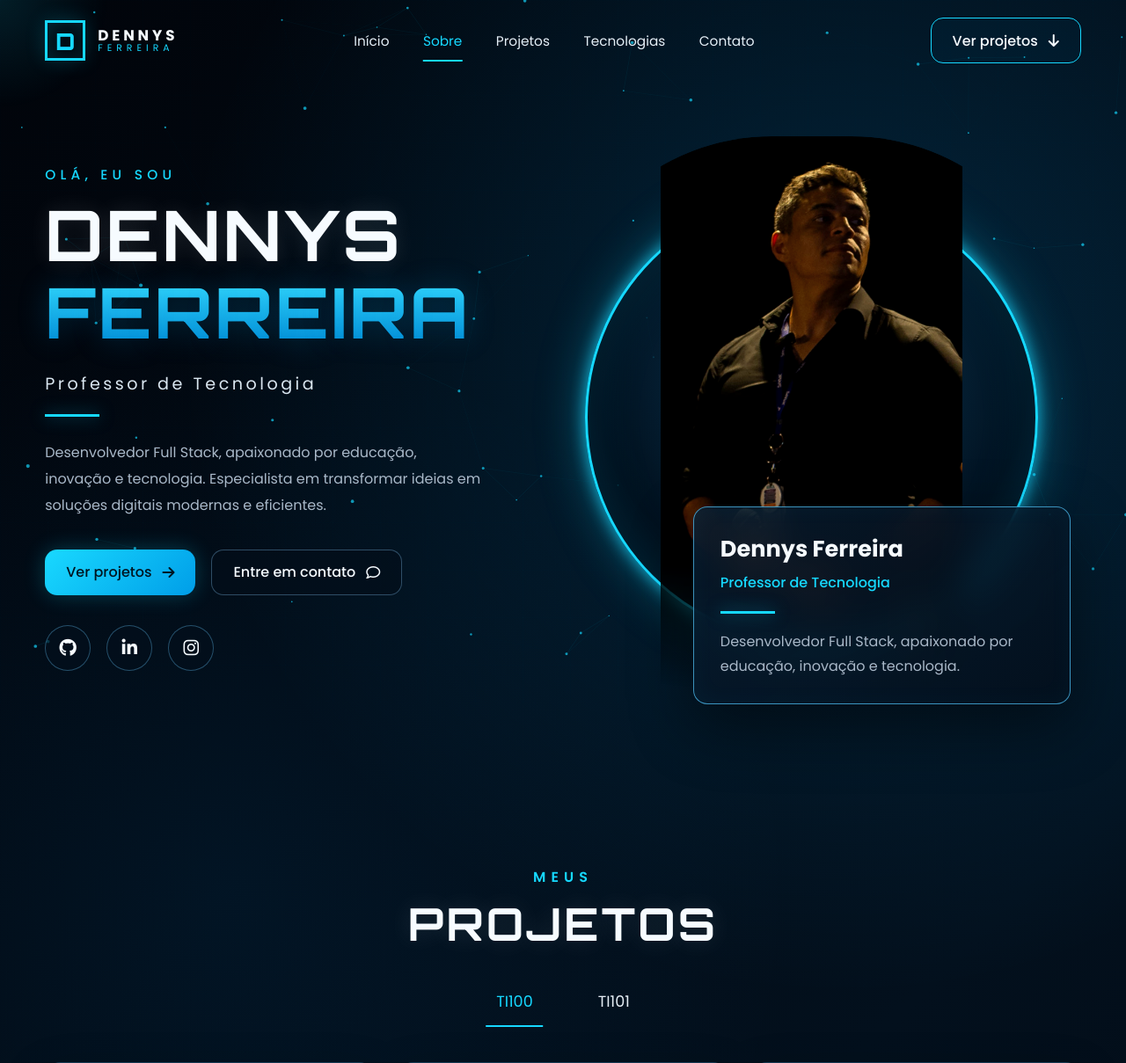
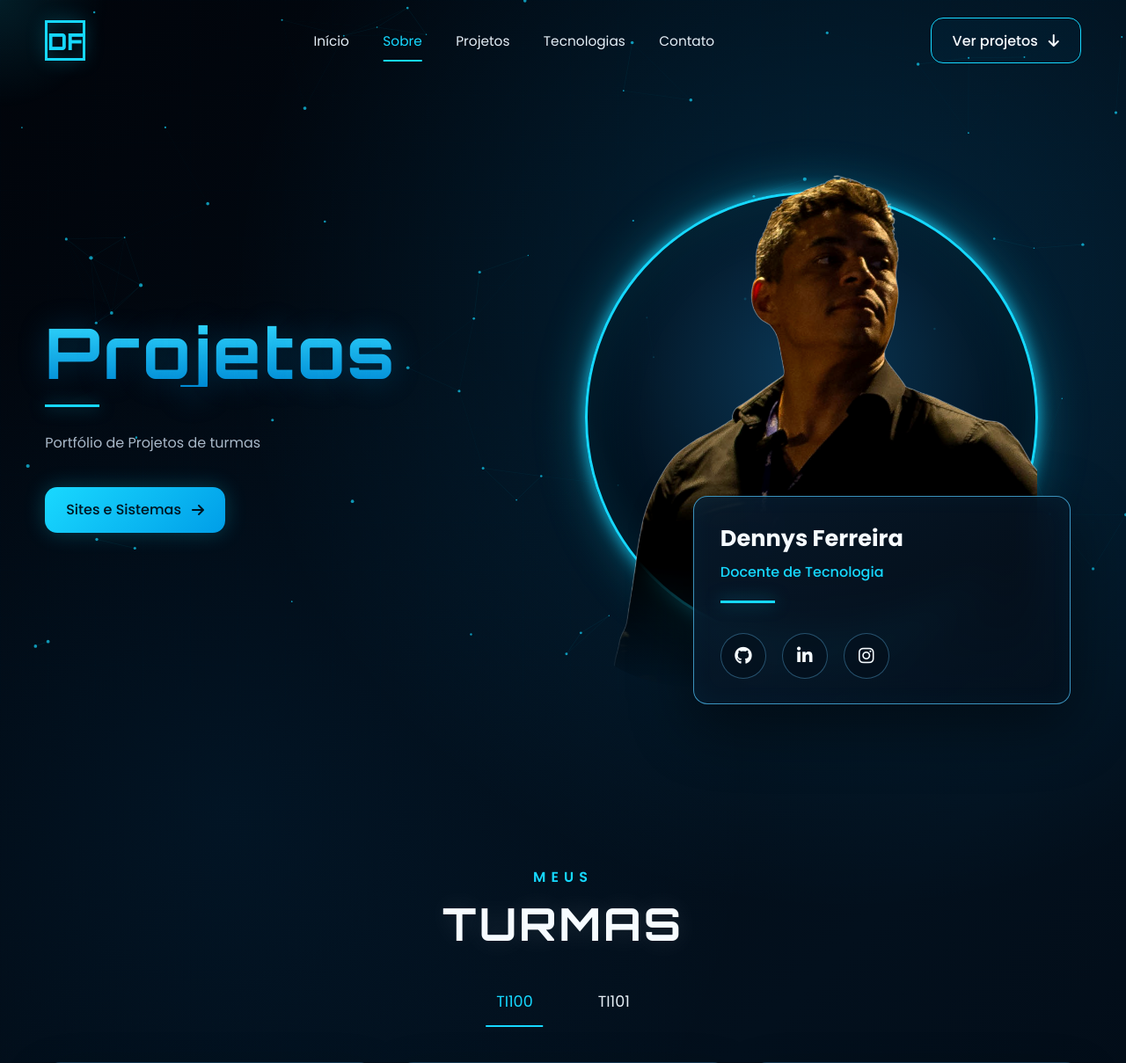
Before and after one commit to DennysWFerreira/dennysferreira, a PHP site: page / in a window 1280 px wide. Shown: the top 1209 px of the page at 88% size. Run offline with PHP 8.4, Linux system fonts and the light colour scheme.

Commit message:
siteV2.2
Alteração de textos.

```diff
--- a/css/style.css
+++ b/css/style.css
@@ -846,7 +846,7 @@ footer {
   .bio-card {
     right: 50%;
     transform: translateX(50%);
-    width: min(78%, 440px);
+    width: min(70%, 440px);
   }
 
   .contact-card {
--- a/index.html
+++ b/index.html
@@ -1,5 +1,6 @@
 <!DOCTYPE html>
 <html lang="pt-BR">
+
 <head>
     <meta charset="UTF-8">
     <meta name="viewport" content="width=device-width, initial-scale=1.0">
@@ -8,20 +9,22 @@
 
     <link rel="preconnect" href="https://fonts.googleapis.com">
     <link rel="preconnect" href="https://fonts.gstatic.com" crossorigin>
-  <link href="https://fonts.googleapis.com/css2?family=Orbitron:wght@500;600;700;800&family=Poppins:wght@300;400;500;600;700&display=swap" rel="stylesheet">
+    <link
+        href="https://fonts.googleapis.com/css2?family=Orbitron:wght@500;600;700;800&family=Poppins:wght@300;400;500;600;700&display=swap"
+        rel="stylesheet">
     <link rel="stylesheet" href="https://cdnjs.cloudflare.com/ajax/libs/font-awesome/6.7.2/css/all.min.css">
     <link rel="stylesheet" href="css/style.css">
 </head>
+
 <body>
     <canvas id="network" aria-hidden="true"></canvas>
     <div class="cursor-glow" aria-hidden="true"></div>
 
     <header class="topbar" id="inicio">
         <a href="#inicio" class="brand" aria-label="Ir para o início">
-      <span class="brand-symbol">D</span>
+            <span class="brand-symbol">DF</span>
             <span class="brand-text">
-        <strong>DENNYS</strong>
-        <small>FERREIRA</small>
+
             </span>
         </a>
 
@@ -45,26 +48,34 @@
     <main>
         <section class="hero section-shell" id="sobre">
             <div class="hero-copy reveal">
-        <p class="eyebrow">OLÁ, EU SOU</p>
                 <h1>
-          <span>DENNYS</span>
-          <strong>FERREIRA</strong>
+                    <strong>Projetos</strong>
+
                 </h1>
-        <p class="role">Professor de Tecnologia</p>
                 <span class="short-line"></span>
                 <p class="summary">
-          Desenvolvedor Full Stack, apaixonado por educação, inovação e tecnologia.
-          Especialista em transformar ideias em soluções digitais modernas e eficientes.
+                    Portfólio de Projetos de turmas
                 </p>
 
                 <div class="hero-actions">
                     <a class="primary-button" href="#projetos">
-            Ver projetos <i class="fa-solid fa-arrow-right"></i>
-          </a>
-          <a class="secondary-button" href="#contato">
-            Entre em contato <i class="fa-regular fa-comment"></i>
+                        Sites e Sistemas<i class="fa-solid fa-arrow-right"></i>
                     </a>
                 </div>
+
+            </div>
+
+            <div class="hero-visual reveal">
+                <div class="portrait-halo"></div>
+
+                <div class="portrait-frame">
+                    <img src="img/foto.png" alt="Dennys Ferreira em uma apresentação" loading="eager">
+                </div>
+
+                <article class="bio-card">
+                    <h2>Dennys Ferreira</h2>
+                    <h3>Docente de Tecnologia</h3>
+                    <span class="bio-line"></span>
 
                 <div class="social-links" aria-label="Redes sociais">
                     <a href="https://github.com" target="_blank" rel="noopener noreferrer" aria-label="GitHub">
@@ -77,22 +88,6 @@
                         <i class="fa-brands fa-instagram"></i>
                     </a>
                 </div>
-      </div>
-
-      <div class="hero-visual reveal">
-        <div class="portrait-halo"></div>
-
-        <div class="portrait-frame">
-          <img src="img/Foto.jpg" alt="Dennys Ferreira em uma apresentação" loading="eager">
-        </div>
-
-        <article class="bio-card">
-          <h2>Dennys Ferreira</h2>
-          <h3>Professor de Tecnologia</h3>
-          <span class="bio-line"></span>
-          <p>
-            Desenvolvedor Full Stack, apaixonado por educação, inovação e tecnologia.
-          </p>
                 </article>
             </div>
         </section>
@@ -100,7 +95,7 @@
         <section class="projects section-shell" id="projetos">
             <div class="section-heading reveal">
                 <p>MEUS</p>
-        <h2>PROJETOS</h2>
+                <h2>TURMAS</h2>
             </div>
 
             <div class="project-tabs reveal" role="tablist" aria-label="Turmas">
@@ -110,58 +105,82 @@
 
             <div class="project-panel active" id="ti100">
                 <div class="project-grid">
-          <a class="project-card reveal" href="https://www.google.com" target="_blank" rel="noopener noreferrer">
+                    <a class="project-card reveal" href="https://www.google.com" target="_blank"
+                        rel="noopener noreferrer">
                         <div class="project-visual visual-dashboard"><span>TI100</span></div>
-            <div class="project-info"><strong>Grupo 1</strong><i class="fa-solid fa-arrow-up-right-from-square"></i></div>
+                        <div class="project-info"><strong>Grupo 1</strong><i
+                                class="fa-solid fa-arrow-up-right-from-square"></i></div>
                     </a>
-          <a class="project-card reveal" href="https://www.google.com" target="_blank" rel="noopener noreferrer">
+                    <a class="project-card reveal" href="https://www.google.com" target="_blank"
+                        rel="noopener noreferrer">
                         <div class="project-visual visual-code"><span>WEB</span></div>
-            <div class="project-info"><strong>Grupo 2</strong><i class="fa-solid fa-arrow-up-right-from-square"></i></div>
+                        <div class="project-info"><strong>Grupo 2</strong><i
+                                class="fa-solid fa-arrow-up-right-from-square"></i></div>
                     </a>
-          <a class="project-card reveal" href="https://www.google.com" target="_blank" rel="noopener noreferrer">
+                    <a class="project-card reveal" href="https://www.google.com" target="_blank"
+                        rel="noopener noreferrer">
                         <div class="project-visual visual-globe"><span>DATA</span></div>
-            <div class="project-info"><strong>Grupo 3</strong><i class="fa-solid fa-arrow-up-right-from-square"></i></div>
+                        <div class="project-info"><strong>Grupo 3</strong><i
+                                class="fa-solid fa-arrow-up-right-from-square"></i></div>
                     </a>
-          <a class="project-card reveal" href="https://www.google.com" target="_blank" rel="noopener noreferrer">
+                    <a class="project-card reveal" href="https://www.google.com" target="_blank"
+                        rel="noopener noreferrer">
                         <div class="project-visual visual-grid"><span>APP</span></div>
-            <div class="project-info"><strong>Grupo 4</strong><i class="fa-solid fa-arrow-up-right-from-square"></i></div>
+                        <div class="project-info"><strong>Grupo 4</strong><i
+                                class="fa-solid fa-arrow-up-right-from-square"></i></div>
                     </a>
-          <a class="project-card reveal" href="https://www.google.com" target="_blank" rel="noopener noreferrer">
+                    <a class="project-card reveal" href="https://www.google.com" target="_blank"
+                        rel="noopener noreferrer">
                         <div class="project-visual visual-neon"><span>UX</span></div>
-            <div class="project-info"><strong>Grupo 5</strong><i class="fa-solid fa-arrow-up-right-from-square"></i></div>
+                        <div class="project-info"><strong>Grupo 5</strong><i
+                                class="fa-solid fa-arrow-up-right-from-square"></i></div>
                     </a>
-          <a class="project-card reveal" href="https://www.google.com" target="_blank" rel="noopener noreferrer">
+                    <a class="project-card reveal" href="https://www.google.com" target="_blank"
+                        rel="noopener noreferrer">
                         <div class="project-visual visual-terminal"><span>DEV</span></div>
-            <div class="project-info"><strong>Grupo 6</strong><i class="fa-solid fa-arrow-up-right-from-square"></i></div>
+                        <div class="project-info"><strong>Grupo 6</strong><i
+                                class="fa-solid fa-arrow-up-right-from-square"></i></div>
                     </a>
                 </div>
             </div>
 
             <div class="project-panel" id="ti101">
                 <div class="project-grid">
-          <a class="project-card reveal" href="https://www.google.com" target="_blank" rel="noopener noreferrer">
+                    <a class="project-card reveal" href="https://www.google.com" target="_blank"
+                        rel="noopener noreferrer">
                         <div class="project-visual visual-neon"><span>TI101</span></div>
-            <div class="project-info"><strong>Grupo 1</strong><i class="fa-solid fa-arrow-up-right-from-square"></i></div>
+                        <div class="project-info"><strong>Grupo 1</strong><i
+                                class="fa-solid fa-arrow-up-right-from-square"></i></div>
                     </a>
-          <a class="project-card reveal" href="https://www.google.com" target="_blank" rel="noopener noreferrer">
+                    <a class="project-card reveal" href="https://www.google.com" target="_blank"
+                        rel="noopener noreferrer">
                         <div class="project-visual visual-terminal"><span>PHP</span></div>
-            <div class="project-info"><strong>Grupo 2</strong><i class="fa-solid fa-arrow-up-right-from-square"></i></div>
+                        <div class="project-info"><strong>Grupo 2</strong><i
+                                class="fa-solid fa-arrow-up-right-from-square"></i></div>
                     </a>
-          <a class="project-card reveal" href="https://www.google.com" target="_blank" rel="noopener noreferrer">
+                    <a class="project-card reveal" href="https://www.google.com" target="_blank"
+                        rel="noopener noreferrer">
                         <div class="project-visual visual-dashboard"><span>SQL</span></div>
-            <div class="project-info"><strong>Grupo 3</strong><i class="fa-solid fa-arrow-up-right-from-square"></i></div>
+                        <div class="project-info"><strong>Grupo 3</strong><i
+                                class="fa-solid fa-arrow-up-right-from-square"></i></div>
                     </a>
-          <a class="project-card reveal" href="https://www.google.com" target="_blank" rel="noopener noreferrer">
+                    <a class="project-card reveal" href="https://www.google.com" target="_blank"
+                        rel="noopener noreferrer">
                         <div class="project-visual visual-globe"><span>API</span></div>
-            <div class="project-info"><strong>Grupo 4</strong><i class="fa-solid fa-arrow-up-right-from-square"></i></div>
+                        <div class="project-info"><strong>Grupo 4</strong><i
+                                class="fa-solid fa-arrow-up-right-from-square"></i></div>
                     </a>
-          <a class="project-card reveal" href="https://www.google.com" target="_blank" rel="noopener noreferrer">
+                    <a class="project-card reveal" href="https://www.google.com" target="_blank"
+                        rel="noopener noreferrer">
                         <div class="project-visual visual-code"><span>JS</span></div>
-            <div class="project-info"><strong>Grupo 5</strong><i class="fa-solid fa-arrow-up-right-from-square"></i></div>
+                        <div class="project-info"><strong>Grupo 5</strong><i
+                                class="fa-solid fa-arrow-up-right-from-square"></i></div>
                     </a>
-          <a class="project-card reveal" href="https://www.google.com" target="_blank" rel="noopener noreferrer">
+                    <a class="project-card reveal" href="https://www.google.com" target="_blank"
+                        rel="noopener noreferrer">
                         <div class="project-visual visual-grid"><span>UI</span></div>
-            <div class="project-info"><strong>Grupo 6</strong><i class="fa-solid fa-arrow-up-right-from-square"></i></div>
+                        <div class="project-info"><strong>Grupo 6</strong><i
+                                class="fa-solid fa-arrow-up-right-from-square"></i></div>
                     </a>
                 </div>
             </div>
@@ -174,27 +193,30 @@
             </div>
 
             <div class="tech-grid">
+                <article class="tech-card reveal"><i class="fa-solid fa-hashtag"></i><span>C#</span></article>
+                <article class="tech-card reveal"><i class="fa-brands fa-php"></i><span>PHP</span></article>
+                <article class="tech-card reveal"><i class="fa-brands fa-python"></i><span>Python</span></article>
                 <article class="tech-card reveal"><i class="fa-brands fa-html5"></i><span>HTML5</span></article>
+                <article class="tech-card reveal"><i class="fa-brands fa-js"></i><span>JavaScript</span></article>
                 <article class="tech-card reveal"><i class="fa-brands fa-css3-alt"></i><span>CSS3</span></article>
-        <article class="tech-card reveal"><i class="fa-brands fa-js"></i><span>JavaScript</span></article>
-        <article class="tech-card reveal"><i class="fa-brands fa-php"></i><span>PHP</span></article>
                 <article class="tech-card reveal"><i class="fa-solid fa-database"></i><span>MySQL</span></article>
                 <article class="tech-card reveal"><i class="fa-brands fa-bootstrap"></i><span>Bootstrap</span></article>
+
             </div>
         </section>
 
-    <section class="contact section-shell" id="contato">
+        <!-- <section class="contact section-shell" id="contato">
             <div class="contact-card reveal">
                 <div>
-          <p class="eyebrow">VAMOS CONVERSAR?</p>
+                    <p class="eyebrow">Contato</p>
                     <h2>Transforme ideias em projetos reais.</h2>
-          <p>Use esta área para inserir seu e-mail, WhatsApp ou formulário de contato.</p>
+
                 </div>
                 <a class="primary-button" href="mailto:dennys@example.com">
                     Enviar e-mail <i class="fa-solid fa-paper-plane"></i>
                 </a>
             </div>
-    </section>
+        </section> -->
     </main>
 
     <footer>
@@ -207,4 +229,5 @@
 
     <script src="js/script.js"></script>
 </body>
+
 </html>
```
Also changed, not shown: img/foto - Copia (2).png (added), img/foto - Copia.png (added), img/foto.png (added). Lines whose indentation alone changed are shown as unchanged.
